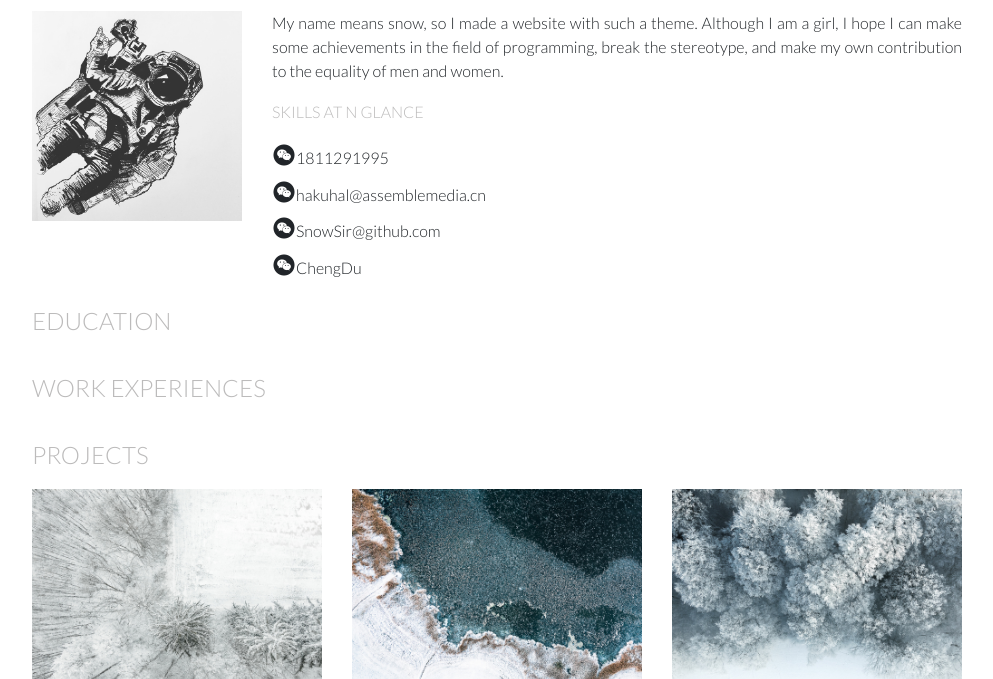
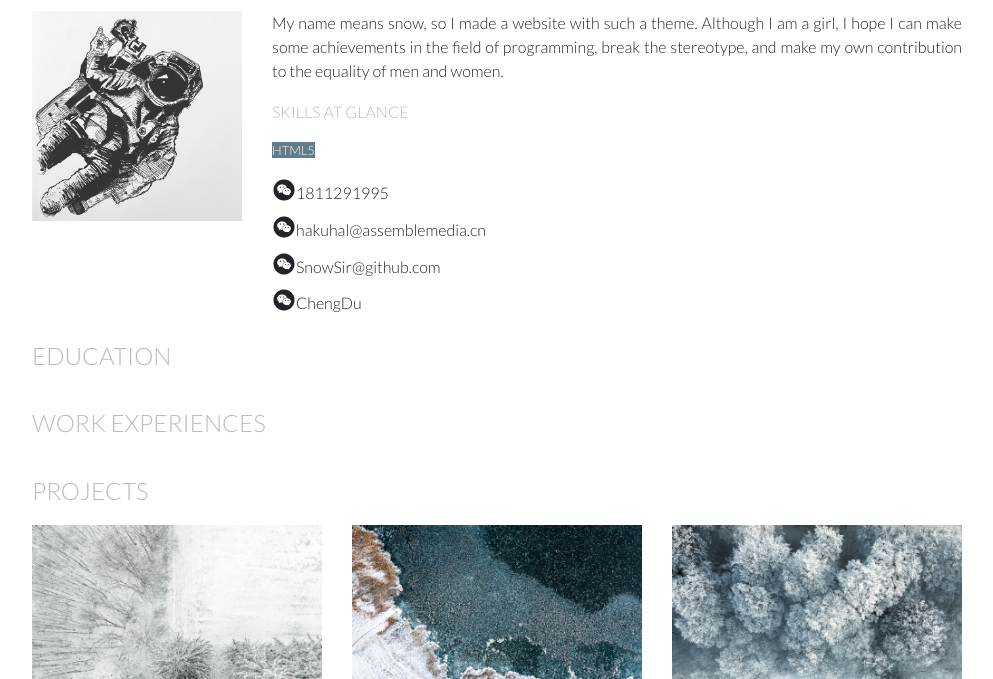
Before and after one commit to SnowGojira/basic-javascript-sample, a plain HTML site: page index.html in a window 1280 px wide. Shown: the part 121-800 px from the top of the page, without its empty margins (143-1136 px from the left). Drawn offline with Linux system fonts and the light colour scheme.

Commit message:
change the skill style

```diff
--- a/css/style.css
+++ b/css/style.css
@@ -125,8 +125,20 @@ a:hover {
     text-decoration: none;
 
 }
-.skill{
+.skill_title{
     font-size: 1rem;
+}
+
+.bio_skill{
+    text-align: left;
+    font-size: 0.8rem;
+    color: #fff;
+    font-weight: bolder;
+    font-family: Arial, serif;
+    text-transform: uppercase;
+}
+.skill_item{
+    background: #637c8a;
 }
 .snow {
     font-size: 0.7rem;
--- a/index.html
+++ b/index.html
@@ -33,7 +33,8 @@
             </div>
             <div id="bio_intro" class="col-md-9">
                 <p class="bio">My name means snow, so I made a website with such a theme. Although I am a girl, I hope I can make some achievements in the field of programming, break the stereotype, and make my own contribution to the equality of men and women.</p>
-                <h3 class="text-mute text-thick text-uppercase skill">Skills  at  n glance</h3>
+                <h3 class="text-mute text-thick text-uppercase skill_title">Skills at  glance</h3>
+                <p class="bio_skill"><span class="skill_item">Html5</span>,Photoshop,Adobe Illustrator,Motion Graphic,Leadership</p>
                 <div id="contact">
                     <h6 class="contact_item"><span class="iconfont">&#xe652;</span>1811291995</h6>
                     <h6 class="contact_item"><span class="iconfont">&#xe652;</span>hakuhal@assemblemedia.cn</h6>
--- a/js/resumeBuilder.js
+++ b/js/resumeBuilder.js
@@ -24,7 +24,7 @@ var bio = {
         /*display photo
         * new RegExp() can make the replace item to be global item*/
         bio_photo.append(HTMLbioPic.replace(new RegExp("%data%", "g"),this.biopic));
-        console.log(HTMLbioPic.replace(new RegExp("%data%", "g"),this.biopic));
+
 
 
     }
```
Also changed, not shown: css/bootstrap.min.css.
